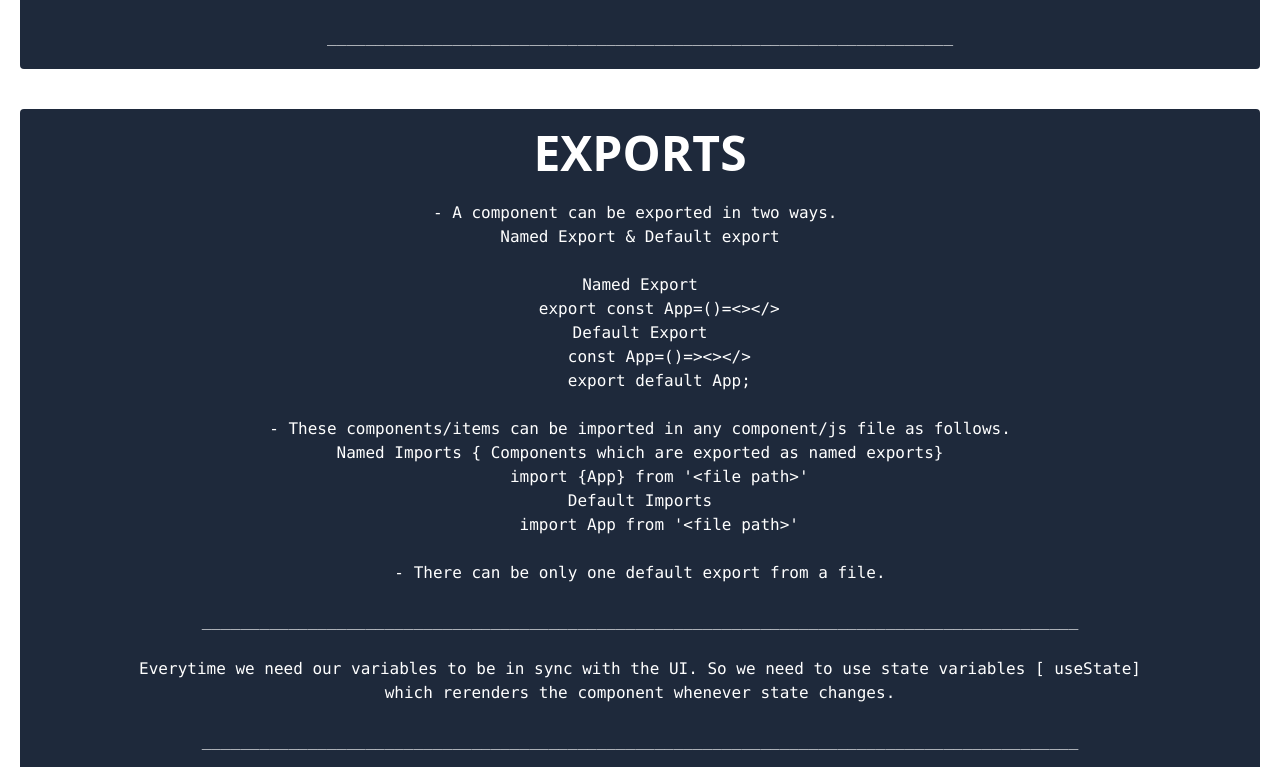
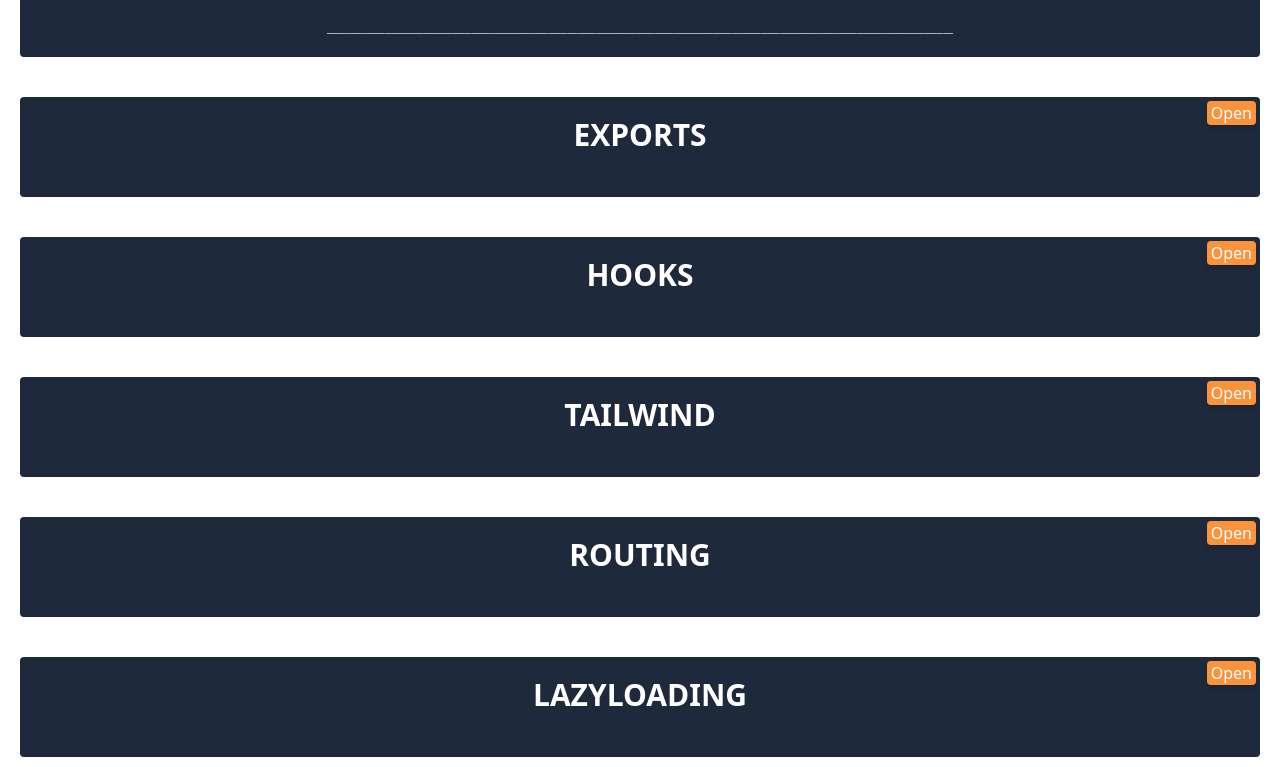
Before and after one commit to surya1337gkrm/ReactPrep, a React (Vite) app in the folder FoodApp/: page /contact in a window 1280 px wide. Shown: the part 1631-2398 px from the top of the page. Built offline with nearby package versions, Linux system fonts and the light colour scheme; no server answers.

Commit message:
Build Changes

```diff
--- a/FoodApp/package.json
+++ b/FoodApp/package.json
@@ -2,10 +2,11 @@
   "name": "foodapp",
   "version": "1.0.0",
   "description": "",
-  "main": "index.js",
+
   "scripts": {
     "start": "parcel index.html",
-    "test": "echo \"Error: no test specified\" && exit 1"
+    "test": "echo \"Error: no test specified\" && exit 1",
+    "build":"parcel build index.html"
   },
   "author": "",
   "license": "ISC",
--- a/FoodApp/src/components/Contact.js
+++ b/FoodApp/src/components/Contact.js
@@ -1,16 +1,45 @@
-import React from 'react';
+import React, { useState } from 'react';
 import { docsData } from '../config';
 
 function Contact() {
+  const [hide, setHide] = useState(() => {
+    let obj = {};
+    Object.keys(docsData).forEach((keyVal) => (obj[keyVal] = false));
+    obj.info = true;
+    return obj;
+  });
+
+  const handleHide = (key) => {
+    setHide((prevState) => {
+      Object.keys(prevState).forEach((keyVal) => (prevState[keyVal] = false));
+      prevState[key] = true;
+      return { ...prevState };
+    });
+  };
+
   return (
     <>
       {Object.keys(docsData).map((keyVal) => (
         <div
           key={keyVal}
-          className='text-center bg-slate-800 text-white rounded p-5 m-5 hover:scale-95 ease-in-out duration-300'>
-          <h1 className='font-bold text-5xl'>{keyVal.toUpperCase()}</h1>
+          className='text-center bg-slate-800 text-white rounded p-5 m-5 cursor-pointer relative'>
+          {hide[keyVal] ? (
+            <></>
+          ) : (
+            <button
+              className='absolute right-0 top-0 m-1 px-1 bg-orange-400 rounded shadow-md'
+              onClick={() => {
+                handleHide(keyVal);
+              }}>
+              Open
+            </button>
+          )}
+          <h1 className='font-bold text-3xl'>{keyVal.toUpperCase()}</h1>
           <br />
-          <pre className='whitespace-pre-wrap break-words'>
+          <pre
+            className={`whitespace-pre-wrap break-words ${
+              hide[keyVal] ? '' : 'hidden'
+            }`}>
             {docsData[keyVal].trim()}
           </pre>
         </div>
--- a/FoodApp/src/components/Header.js
+++ b/FoodApp/src/components/Header.js
@@ -19,10 +19,10 @@
   const cartItems = useSelector((state) => state.cart.items);
 
   return (
-    <header className='w-full h-max sm:flex justify-evenly items-center shadow-md sticky top-0 z-50 bg-white '>
+    <header className='w-full h-max shadow-md sticky top-0 z-50 bg-white sm:flex justify-evenly items-center '>
       <Title />
       <div className='flex px-5'>
-        <ul className='sm:flex py-10 gap-5'>
+        <ul className='flex py-10 gap-3'>
           <li>
             <Link
               to='/'
--- a/FoodApp/src/components/Instamart.js
+++ b/FoodApp/src/components/Instamart.js
@@ -3,7 +3,7 @@
 function Instamart() {
   return (
     <>
-      <div className='p-2 m-5 flex justify-center items-center'>
+      <div className='p-5 mt-5 flex justify-center items-center'>
         <img
           src='https://atlassianblog.wpengine.com/wp-content/uploads/2018/05/scheduled-maintenance-message-examples-and-inspiration0a@3x-1560x760.png'
           className='w-1/2 h-1/2'
@@ -11,7 +11,9 @@
       </div>
       <div className='flex-col p-5 mb-5 justify-center items-center text-center'>
         <h1 className='font-bold text-3xl'>Page under construction</h1>
-        <small className='opacity-50'>Example Component Demonstrating Lazy Loading</small>
+        <small className='opacity-50'>
+          Example Component Demonstrating Lazy Loading
+        </small>
       </div>
     </>
   );
--- a/FoodApp/src/components/RestaurantMenu.js
+++ b/FoodApp/src/components/RestaurantMenu.js
@@ -22,7 +22,7 @@
   return menuData ? (
     <>
       <div className='lg:flex'>
-        <div className='flex justify-center w-full h-fit px-5 mx-5 bg-white z-40 sticky top-28 lg:max-w-md'>
+        <div className='flex justify-center w-full h-fit px-5 mx-5 bg-white z-40 md:sticky top-28 lg:max-w-md'>
           <img
             src={IMG_CDN_URL + menuData.cloudinaryImageId}
             alt={menuData.name}
--- a/FoodApp/src/components/shimmer.js
+++ b/FoodApp/src/components/shimmer.js
@@ -1,15 +1,15 @@
 const Shimmer = () => {
   return (
-    <div className='flex flex-wrap gap-5'>
+    <div className='flex flex-wrap gap-5 justify-center'>
       {Array(10)
         .fill('')
         .map((el, idx) => (
           <div
             key={idx}
-            className='w-[250px] p-2 m-2 shadow-lg rounded bg-white h-full hover:border-2 border-gray-300'>
-            <div className='m-5 p-5 w-[200] h-[200] bg-gray-200 shadow-md rounded'></div>
-            <div className='m-5 p-1 w-[150] h-0 bg-gray-200'></div>
-            <div className='m-5 p-1 w-[100] h-0 bg-gray-200'></div>
+            className='w-[250px] p-2 m-2 shadow-lg rounded bg-white h-full hover:border-2 border-gray-300 '>
+            <div className='m-5 p-5 w-[200] h-[200] bg-gray-200 shadow-md rounded animate-pulse'></div>
+            <div className='m-5 p-1 w-[150] h-0 bg-gray-200 animate-pulse'></div>
+            <div className='m-5 p-1 w-[100] h-0 bg-gray-200 animate-pulse'></div>
           </div>
         ))}
     </div>
--- a/FoodApp/src/config.js
+++ b/FoodApp/src/config.js
@@ -724,7 +724,7 @@
   to avoid this, either use seperate state for both properties.
 
   or use spread syntax and get all the properties and update the required property.
-  setState((prevState)=>{...prevState,count:count+1})
+  setState((prevState)=>{return {...prevState,count:count+1}})
 `,
   tailwind: `in order to use tailwind, we can add tailwind cdn url in our root html file
 (<script src="https://cdn.tailwindcss.com"></script>)
```
Also changed, not shown: 1 other file (tests, documents, lock files or other folders).
